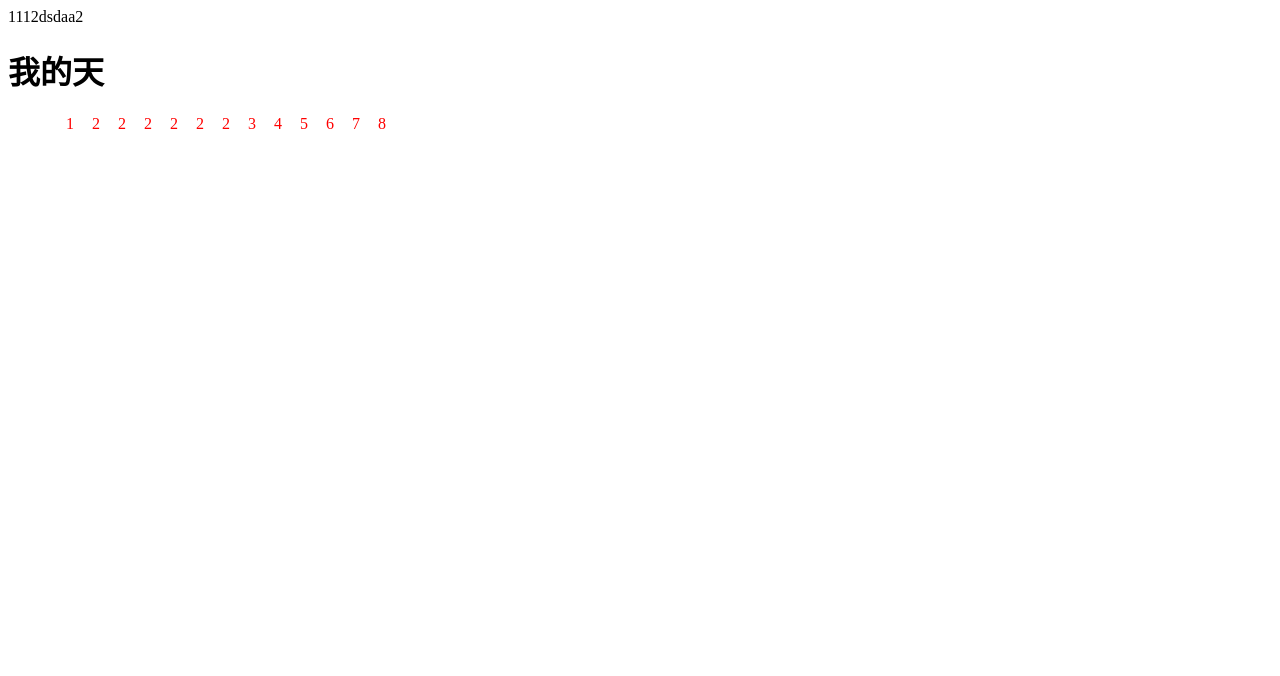
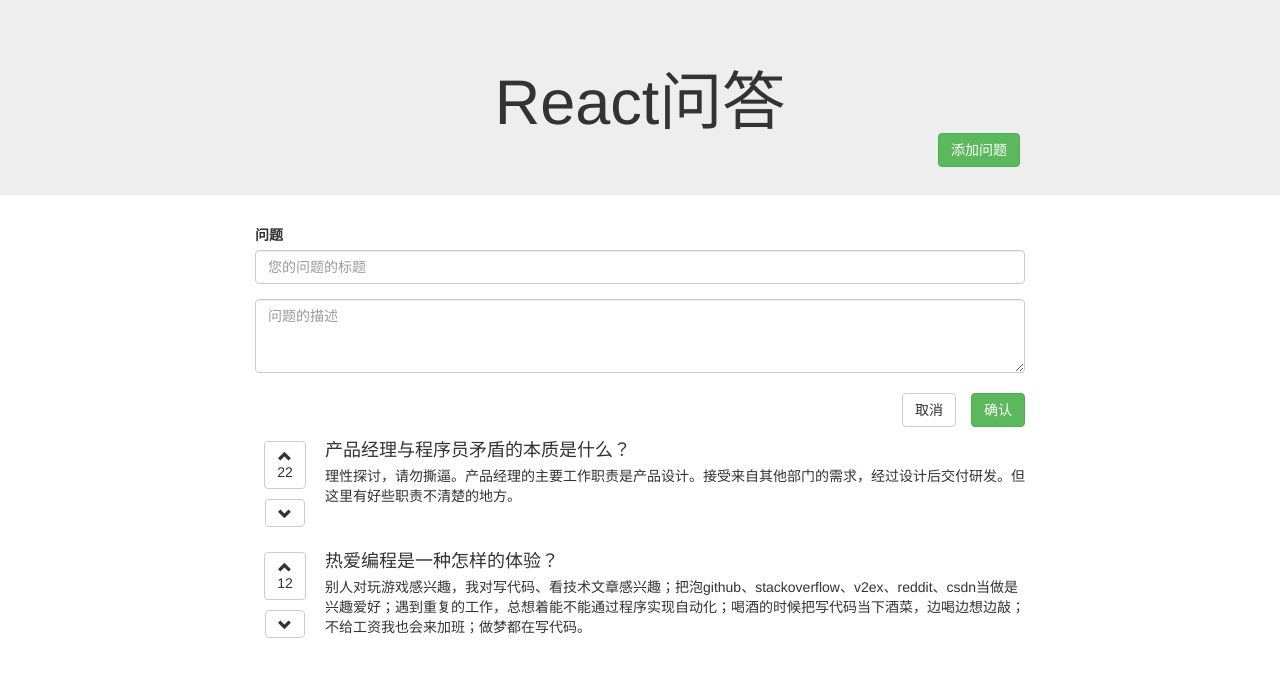
Before and after one commit to dearzoe/React, a website: page qareact/app/index.html in a window 1280 px wide. Drawn offline with nearby package versions, Linux system fonts and the light colour scheme.

Commit message:
react问答重新创建一个问答

```diff
--- a/qareact/app/index.html
+++ b/qareact/app/index.html
@@ -1,37 +1,92 @@
-<!DOCTYPE html>
-<html lang="en">
+<html>
 <head>
-    <meta charset="UTF-8">
-    <title>Title</title>
+    <meta charset="utf8">
+    <title>React问答 app - by 1ke.co & zexeo.com</title>
+    <link rel="stylesheet" href="//cdn.bootcss.com/bootstrap/3.3.5/css/bootstrap.min.css">
     <style>
-        *{
-            list-style: none;
+        .container{
+            max-width: 800px;
         }
-        li{
+        .jumbotron .container{
+            position: relative;
+            max-width: 800px;
+        }
+        #add-question-btn{
+            position: absolute;
+            bottom: -20px;
+            right: 20px;
+        }
+        form[name="addQuestion"] .btn{
+            margin: 20px 0 0 15px;
+        }
+        .media-left{
+            text-align: center;
+            width:70px;
             float: left;
-            margin-left: 18px;
-            color: red;
+        }
+        .media-left .btn{
+            margin-bottom: 10px;
+        }
+        .vote-count{
+            display: block;
         }
     </style>
 </head>
 <body>
-<div id="app">1112dsdaa2</div>
-<h1>我的天</h1>
-<ul>
-    <li>1</li>
-    <li>2</li>
-    <li>2</li>
-    <li>2</li>
-    <li>2</li>
-    <li>2</li>
-    <li>2</li>
-    <li>3</li>
-    <li>4</li>
-    <li>5</li>
-    <li>6</li>
-    <li>7</li>
-    <li>8</li>
-</ul>
-<h1></h1>
+<div id="app">
+    <div class="jumbotron text-center">
+        <div class="container">
+            <h1>React问答</h1>
+            <button id="add-question-btn" class="btn btn-success">添加问题</button>
+        </div>
+    </div>
+    <div class="main container">
+        <form name="addQuestion" class="clearfix">
+            <div class="form-group">
+                <label for="qtitle">问题</label>
+                <input type="text" class="form-control" id="qtitle" placeholder="您的问题的标题">
+            </div>
+            <textarea class="form-control" rows="3" placeholder="问题的描述"></textarea>
+            <button class="btn btn-success pull-right">确认</button>
+            <button class="btn btn-default pull-right">取消</button>
+        </form>
+        <div id="questions" class="">
+            <div class="media">
+                <div class="media-left">
+                    <button class="btn btn-default">
+                        <span class="glyphicon glyphicon-chevron-up"></span>
+                        <span class="vote-count">22</span>
+                    </button>
+                    <button class="btn btn-default">
+                        <span class="glyphicon glyphicon-chevron-down"></span>
+                    </button>
+                </div>
+                <div class="media-body">
+                    <h4 class="media-heading">产品经理与程序员矛盾的本质是什么？</h4>
+                    <p>理性探讨，请勿撕逼。产品经理的主要工作职责是产品设计。接受来自其他部门的需求，经过设计后交付研发。但这里有好些职责不清楚的地方。</p>
+                </div>
+            </div>
+
+            <div class="media">
+                <div class="media-left">
+                    <button class="btn btn-default">
+                        <span class="glyphicon glyphicon-chevron-up"></span>
+                        <span class="vote-count">12</span>
+                    </button>
+                    <button class="btn btn-default">
+                        <span class="glyphicon glyphicon-chevron-down"></span>
+                    </button>
+                </div>
+                <div class="media-body">
+                    <h4 class="media-heading">热爱编程是一种怎样的体验？</h4>
+                    <p>别人对玩游戏感兴趣，我对写代码、看技术文章感兴趣；把泡github、stackoverflow、v2ex、reddit、csdn当做是兴趣爱好；遇到重复的工作，总想着能不能通过程序实现自动化；喝酒的时候把写代码当下酒菜，边喝边想边敲；不给工资我也会来加班；做梦都在写代码。</p>
+                </div>
+            </div>
+
+        </div>
+
+    </div>
+</div>
+<script src="/dist/js/main.js"></script>
 </body>
 </html>
```
Also changed, not shown: qareact/gulpfile.js (+30 -36 lines), qareact/index.html (deleted, +0 -40 lines).
